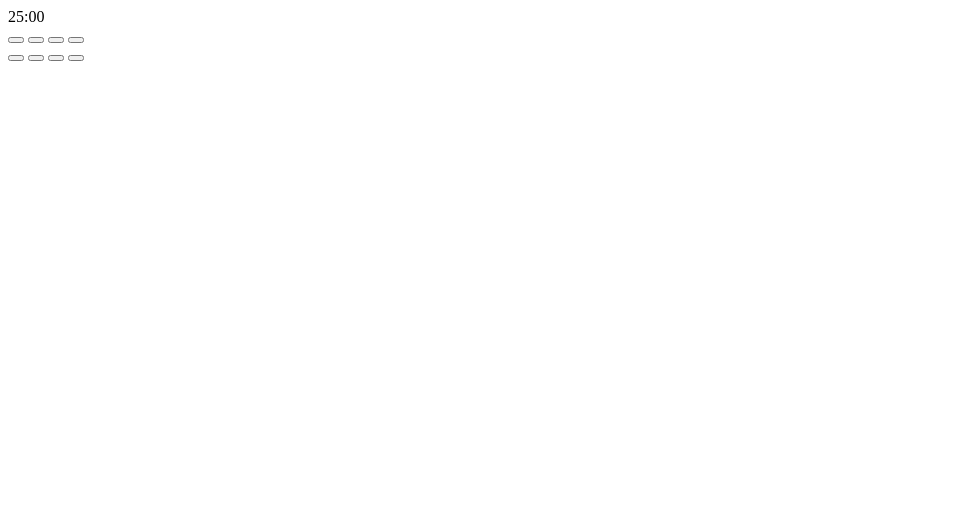
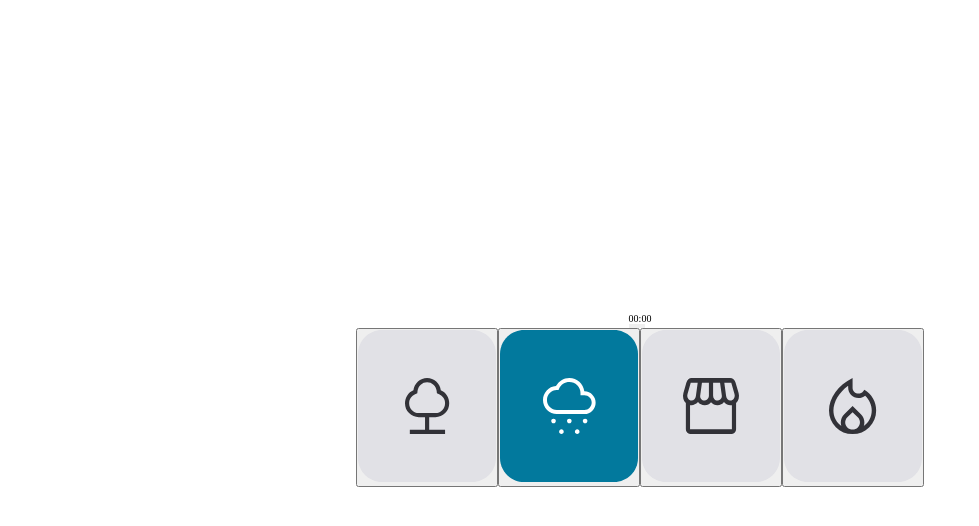
Before and after one commit to brunooliveira7/FocusTimer2.0, a plain HTML site: page index.html in a window 1280 px wide. Shown: the whole page, without its empty margins (0-979 px from the left). Drawn offline with Linux system fonts and the light colour scheme.

Commit message:
changing html and starting styling

```diff
--- a/index.html
+++ b/index.html
@@ -4,24 +4,43 @@
     <meta charset="UTF-8" />
     <meta name="viewport" content="width=device-width, initial-scale=1.0" />
     <title>Focus TImer 2.0 - Pomodoro</title>
-    <link rel="shortcut icon" href="./assets/favicon.svg" type="image/x-svg">
+    <link rel="shortcut icon" href="./assets/favicon.svg" type="image/x-svg" />
     <link rel="stylesheet" href="style.css" />
     <script src="https://unpkg.com/@phosphor-icons/web"></script>
   </head>
   <body>
-    <div class="focus-timer">
-      <div class="timer">25:00</div>
-      <div class="controls">
-        <button class="ph ph-play-circle"></button>
-        <button class="ph ph-pause-circle"></button>
-        <button class="ph ph-plus-circle"></button>
-        <button class="ph ph-minus-circle"></button>
+    <div id="app">
+
+      <div id="left">
+        <section id="timer" class="flex">
+          <span id="minutes">00</span>
+          <span>:</span>
+          <span id="seconds">00</span>
+        </section>
+
+        <section id="controls" class="flex">
+          <button class="ph ph-play-circle"></button>
+          <button class="ph ph-pause-circle"></button>
+          <button class="ph ph-plus-circle"></button>
+          <button class="ph ph-minus-circle"></button>
+        </section>
       </div>
-      <div class="icons">
-        <button class=""></button>
-        <button class="icon-btn"></button>
-        <button class="icon-btn"></button>
-        <button class="icon-btn"></button>
+
+      <div id="right">
+        <section id="icons" class="flex">
+          <button class="icon-btn">
+            <img src="./assets/tree.svg" alt="" />
+          </button>
+          <button class="icon-btn">
+            <img src="./assets/rain.svg" alt="" />
+          </button>
+          <button class="icon-btn">
+            <img src="./assets/cafeteria.svg" alt="" />
+          </button>
+          <button class="icon-btn">
+            <img src="./assets/fireplace.svg" alt="" />
+          </button>
+        </section>
       </div>
     </div>
   </body>
--- a/style.css
+++ b/style.css
@@ -0,0 +1,30 @@
+* {
+  padding: 0;
+  margin: 0;
+  box-sizing: border-box;
+}
+
+:root {
+  --bg-color: hsla(0, 0%, 100%, 1)
+  --text-color: hsla(240, 6%, 21%, 1);
+  --controls-bg-color: hsla(240, 9%, 89%, 1);
+  --primary-color: hsla(194, 97%, 31%, 1);
+  font-size: clamp(40%, 1% + 2vw, 62.5%);
+}
+
+body {
+  background-color: var(--bg-color);
+  color: var(--text-color);
+  display: grid;
+  height: 100vh;
+  place-content: center;
+}
+
+#app {
+  display: grid;
+  justify-items: center;
+}
+
+.flex {
+  display: flex;
+}
```
Also changed, not shown: assets/cafeteria.svg (added), assets/fireplace.svg (added), assets/rain.svg (added), assets/tree.svg (added).
